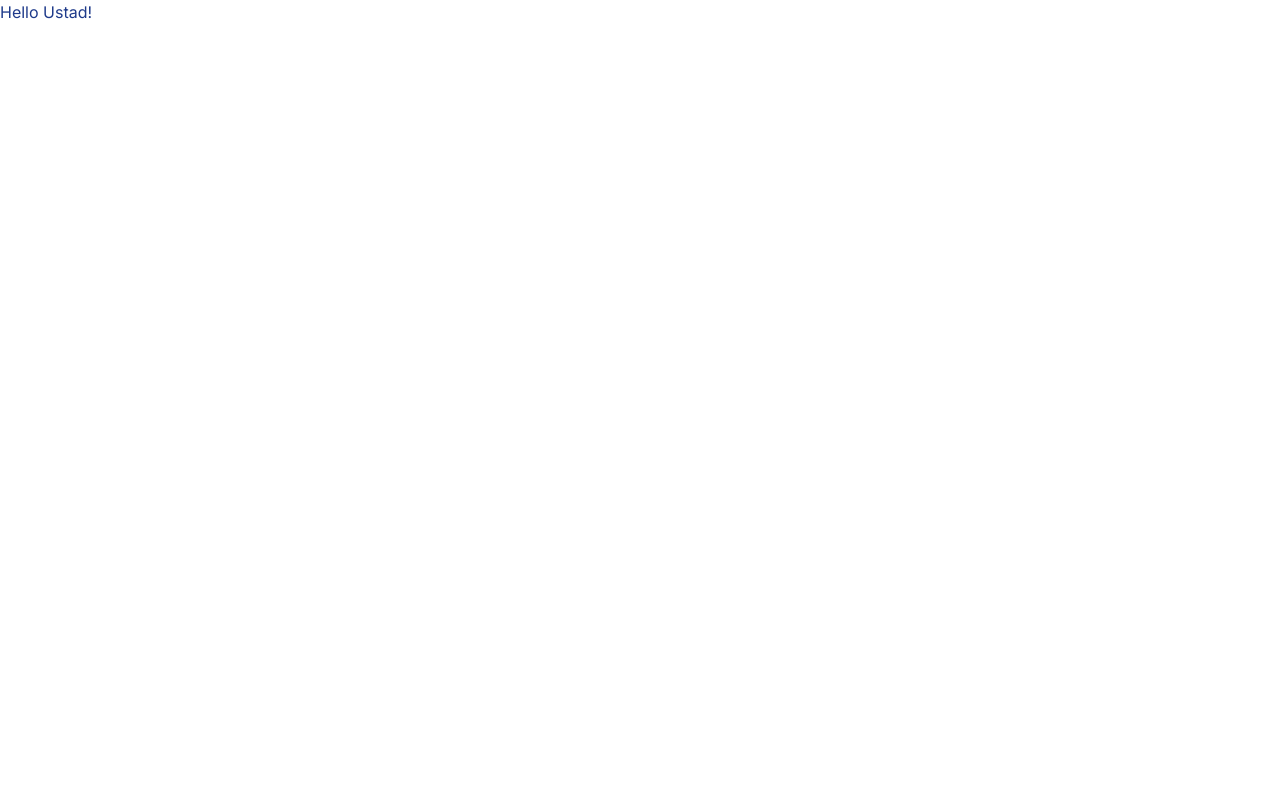
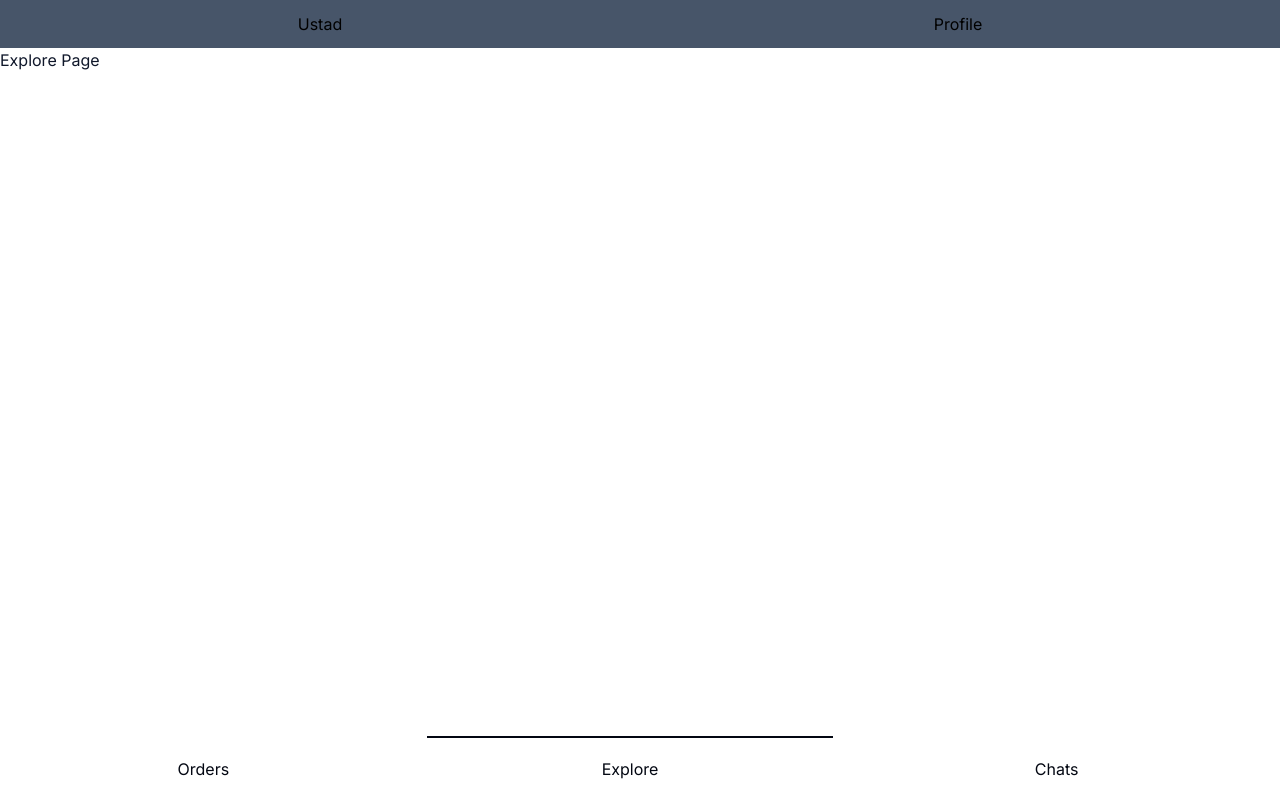
Before and after one commit to ikram98ai/ustad, a Next.js app: page / in a window 1280 px wide. Built offline with nearby package versions, Linux system fonts and the light colour scheme.

Commit message:
adding layout

```diff
--- /dev/null
+++ b/app/NavBar.tsx
@@ -0,0 +1,15 @@
+import Link from "next/link";
+import React from "react";
+
+function NavBar() {
+  return (
+    <nav className="flex justify-around bg-slate-600 p-3">
+      <Link href="/" className="mr-5">
+        Ustad
+      </Link>
+      <Link href="/profile">Profile</Link>
+    </nav>
+  );
+}
+
+export default NavBar;
--- /dev/null
+++ b/app/NavBtm.tsx
@@ -0,0 +1,22 @@
+'use client'
+import Link from "next/link";
+import React, { useState } from "react";
+
+const NavBtm = () => {
+  const [active, setActive] = useState("explore")
+  return (
+    <div className="btm-nav text-gray-950">
+      <Link onClick={()=>setActive("orders")} href="/orders" className={"mr-5 "+(active==='orders' && "active") }>
+        Orders
+      </Link>
+      <Link onClick={()=>setActive("explore")} href="/explore" className={"mr-5 "+(active==='explore' && "active") }>
+        Explore
+      </Link>
+      <Link onClick={()=>setActive("chats")} href="/chats" className={"mr-5 "+(active==='chats' && "active") }>
+        Chats
+      </Link>
+    </div>
+  );
+};
+
+export default NavBtm;
--- /dev/null
+++ b/app/chats/page.tsx
@@ -0,0 +1,7 @@
+import React from "react";
+
+const ChatsPage = () => {
+  return <div>Chats Page</div>;
+};
+
+export default ChatsPage;
--- /dev/null
+++ b/app/explore/page.tsx
@@ -0,0 +1,7 @@
+import React from "react";
+
+const ExplorePage = () => {
+  return <div>Explore Page</div>;
+};
+
+export default ExplorePage;
--- a/app/layout.tsx
+++ b/app/layout.tsx
@@ -1,22 +1,28 @@
-import './globals.css'
-import type { Metadata } from 'next'
-import { Inter } from 'next/font/google'
+import "./globals.css";
+import type { Metadata } from "next";
+import { Inter } from "next/font/google";
+import NavBar from "./NavBar";
+import NavBtm from "./NavBtm";
 
-const inter = Inter({ subsets: ['latin'] })
+const inter = Inter({ subsets: ["latin"] });
 
 export const metadata: Metadata = {
-  title: 'Create Next App',
-  description: 'Generated by create next app',
-}
+  title: "Create Next App",
+  description: "Generated by create next app",
+};
 
 export default function RootLayout({
   children,
 }: {
-  children: React.ReactNode
+  children: React.ReactNode;
 }) {
   return (
-    <html lang="en">
-      <body className={inter.className}>{children}</body>
+    <html lang="en" data-theme="winter">
+      <body className={inter.className}>
+        <NavBar />
+        <main className=" text-slate-900">{children}</main>
+        <NavBtm />
+      </body>
     </html>
-  )
+  );
 }
--- /dev/null
+++ b/app/orders/page.tsx
@@ -0,0 +1,6 @@
+import React from "react";
+
+const OrdersPage = () => {
+  return <div>Orders Page</div>;
+};
+export default OrdersPage;
--- a/app/page.tsx
+++ b/app/page.tsx
@@ -1,8 +1,9 @@
+import ExplorePage from "./explore/page";
 
 export default function Home() {
   return (
-    <div className="text-blue-900">
-      Hello Ustad!
-    </div>
-  )
+    <>
+      <ExplorePage />
+    </>
+  );
 }
--- /dev/null
+++ b/app/profile/page.tsx
@@ -0,0 +1,9 @@
+import React from 'react'
+
+const ProfilePage = () => {
+  return (
+    <div>Profile Page</div>
+  )
+}
+
+export default ProfilePage
```
